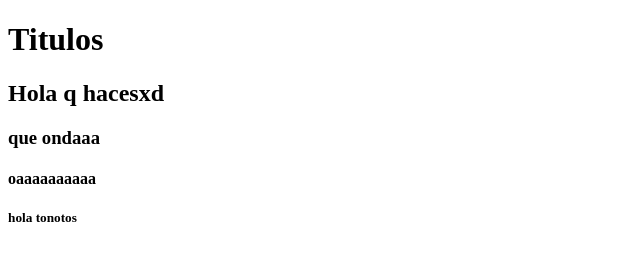
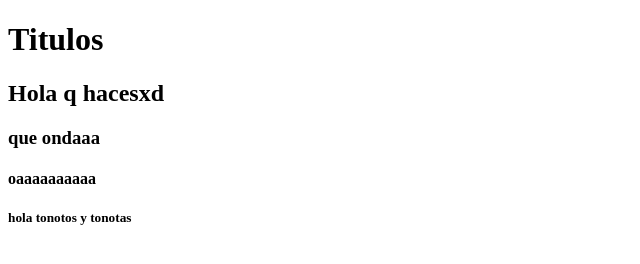
Before and after one commit to Killernico/hello-world-git-, a plain HTML site: page index.html in a window 1280 px wide. Shown: the full height of the page, 0-640 px from the left. Drawn offline with Linux system fonts and the light colour scheme.

Commit message:
se agrego un tonotos y tonotas

```diff
--- a/index.html
+++ b/index.html
@@ -11,6 +11,6 @@
         <h2>Hola q hacesxd</h2>
         <h3>que ondaaa</h3>
         <h4>oaaaaaaaaaa</h4>
-        <h5>hola tonotos</h5>
+        <h5>hola tonotos y tonotas</h5>
     </body>
 </html>
```
